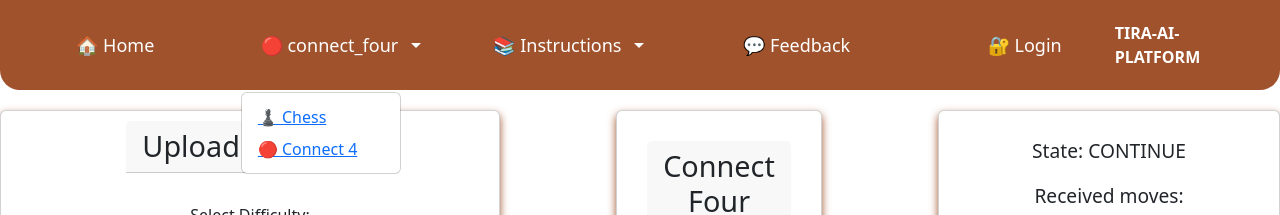
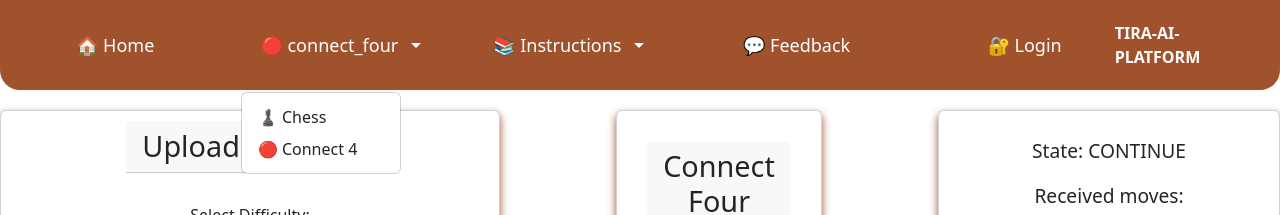
Before and after one commit to game-ai-platform-team/tira-ai-platform, a React (Vite) app in the folder frontend/: page /connect_four in a window 1280 px wide. Both pictures are taken after a click on the button "Select game". Shown: the top 215 px of the page. Built offline with nearby package versions, Linux system fonts and the light colour scheme; what kokopu would draw is missing.

Commit message:
fix: NavigationBar items must be clicked on text

```diff
--- a/frontend/src/components/NavigationBar.tsx
+++ b/frontend/src/components/NavigationBar.tsx
@@ -44,23 +44,21 @@ const NavigationBar = (): JSX.Element => {
                 </Dropdown.Toggle>
 
                 <DropdownMenu aria-label="Available games">
-                    <Dropdown.Item>
-                        <Link
+                    <Dropdown.Item
+                        as={Link}
                         to="/chess"
+                        onClick={() => handleGameSelect("chess")}
                         className="dropdown-link"
-                            onClick={() => handleGameSelect("chess")}
                     >
                         ♟️ Chess
-                        </Link>
                     </Dropdown.Item>
-                    <Dropdown.Item>
-                        <Link
+                    <Dropdown.Item
+                        as={Link}
                         to="/connect_four"
                         className="dropdown-link"
                         onClick={() => handleGameSelect("connect_four")}
                     >
                         🔴 Connect 4
-                        </Link>
                     </Dropdown.Item>
                 </DropdownMenu>
             </Dropdown>
@@ -78,20 +76,26 @@ const NavigationBar = (): JSX.Element => {
                 </Dropdown.Toggle>
 
                 <DropdownMenu aria-label="Available instructions">
-                    <Dropdown.Item>
-                        <Link to="/generalmanual" className="dropdown-link">
+                    <Dropdown.Item
+                        as={Link}
+                        to="/generalmanual"
+                        className="dropdown-link"
+                    >
                         📖 General
-                        </Link>
                     </Dropdown.Item>
-                    <Dropdown.Item>
-                        <Link to="/chessmanual" className="dropdown-link">
+                    <Dropdown.Item
+                        as={Link}
+                        to="/chessmanual"
+                        className="dropdown-link"
+                    >
                         ♟️ Chess
-                        </Link>
                     </Dropdown.Item>
-                    <Dropdown.Item>
-                        <Link to="/cfourmanual" className="dropdown-link">
+                    <Dropdown.Item
+                        as={Link}
+                        to="/cfourmanual"
+                        className="dropdown-link"
+                    >
                         🔴 Connect Four
-                        </Link>
                     </Dropdown.Item>
                 </DropdownMenu>
             </Dropdown>
```
Lines whose indentation alone changed are shown as unchanged.
